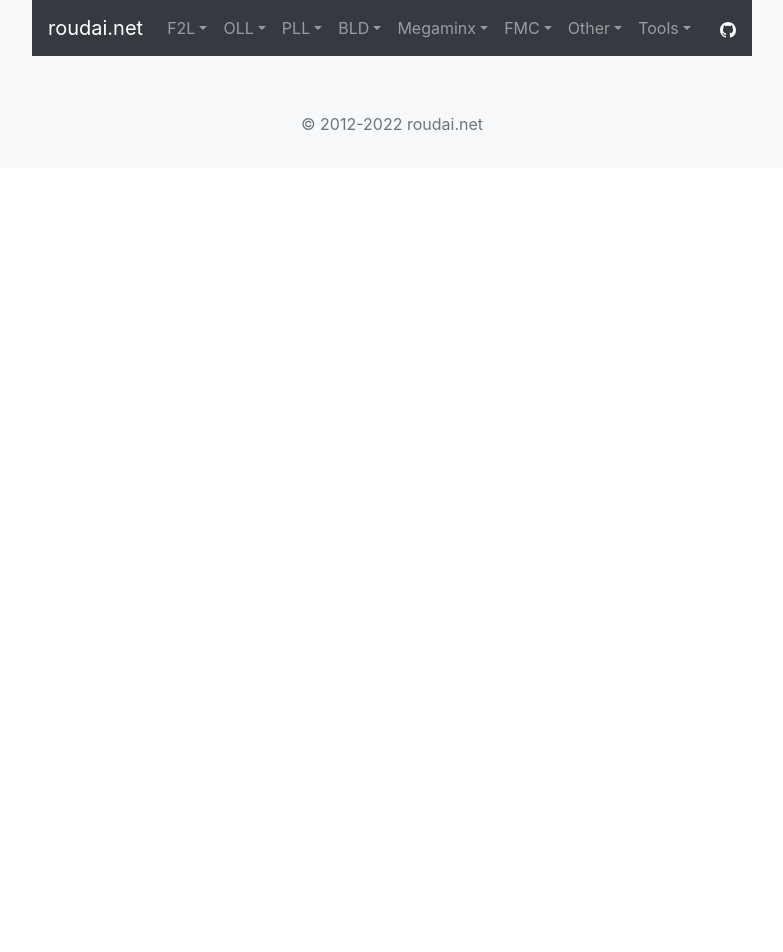
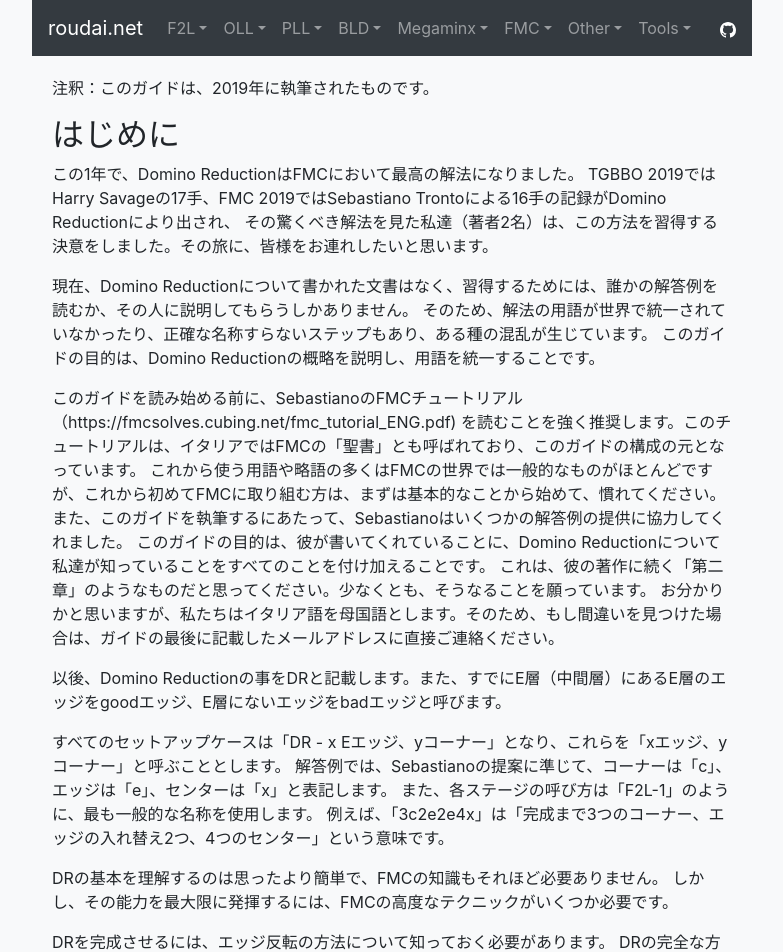
Before and after one commit to roudai/roudai.net, a Nuxt app: page /fmc/domino-first in a window 1280 px wide. Shown: the top 952 px of the page, without its empty margins (248-1031 px from the left). Before the commit the page ends 800 px from the top, so only its background shows below. Built offline with nearby package versions, Linux system fonts and the light colour scheme.

Commit message:
Domino Reduction

```diff
--- a/components/NavBar.vue
+++ b/components/NavBar.vue
@@ -41,6 +41,7 @@
 
           <b-nav-item-dropdown text="FMC" left>
             <b-dropdown-item to="/fmc/intro-fmc">最少手数競技の紹介</b-dropdown-item>
+            <b-dropdown-item to="/fmc/domino-reduction">Domino Reduction</b-dropdown-item>
           </b-nav-item-dropdown>
 
           <b-nav-item-dropdown text="Other" left>
--- /dev/null
+++ b/pages/fmc/domino-faq.vue
@@ -0,0 +1,40 @@
+<template>
+  <div>
+    <h2>FAQ（よくある質問）</h2>
+    <h3>DRとはなんですか？</h3>
+    <p>
+      DRとはDomino Deductionの略で、2軸のEOとコーナー向きが揃った状態のことです。
+      2軸のEOとは、通常のEOに加えてE層（中間層）のエッジがすべてE層にある状態を指します。
+      この状態になると、あとは[U, D, L2, R2, B2, F2]の回転だけでキューブを揃えることができます。
+    </p>
+
+    <h3>なぜDRを学ぶ必要があるのですか？</h3>
+    <p>
+      はじめはDRはセットアップが難しい感じるでしょうし、目標の手数で「完成」させるのはもっと難しいと思うでしょう。
+      でもマスターすれば、安定してとても美しい回答を得ることができるようになります。
+    </p>
+
+    <h3>DRを学ぶには何から始めればいいですか？</h3>
+    <p>
+      EOさえ習得すれば、DRを始めるために必要な知識は揃っています。
+      とはいえ、EOをただの上級テクニックとして知っているだけなのであれば、
+      DRを学ぶ前にもっと学ぶべきことはあるはずです。
+    </p>
+
+    <h3>「DR後キューブが良い状態に見える」とはどういう意味ですか？</h3>
+    <p>
+      とても優秀なFMC競技者が、このようなことを言っているのを聞いたことがあるかもしれません。
+      そのほとんどは、感覚によるものです。
+      DR状態にあるキューブはないものより簡単に解けるように見えますし、EOのあるキューブはないものよりも簡単に見えます。
+    </p>
+
+    <h3>DRってホントにいいんですか？</h3>
+    <p>
+      DRは、80%以上の確率で10手以内のものを見つけることができます。
+      ときには難しいこともありますが、ある程度練習すれば、12手以内で安定してDRを作ることができるようになります。
+      DRが終わると、そこからの「神の数字」は18手(*)となり、その解法は「人力」の方法でほとんど見つけることがでまきす。
+      つまり、DRは30手以内の解答を得るための確実で安定した方法なのです！
+    </p>
+    <p>*http://kociemba.org/cube.htm</p>
+  </div>
+</template>
--- /dev/null
+++ b/pages/fmc/domino-first.vue
@@ -0,0 +1,46 @@
+<template>
+  <div>
+    <p>
+      注釈：このガイドは、2019年に執筆されたものです。
+    </p>
+    <h2>はじめに</h2>
+    <p>
+      この1年で、Domino ReductionはFMCにおいて最高の解法になりました。
+      TGBBO 2019ではHarry Savageの17手、FMC 2019ではSebastiano Trontoによる16手の記録がDomino Reductionにより出され、
+      その驚くべき解法を見た私達（著者2名）は、この方法を習得する決意をしました。その旅に、皆様をお連れしたいと思います。
+    </p>
+    <p>
+      現在、Domino Reductionについて書かれた文書はなく、習得するためには、誰かの解答例を読むか、その人に説明してもらうしかありません。
+      そのため、解法の用語が世界で統一されていなかったり、正確な名称すらないステップもあり、ある種の混乱が生じています。
+      このガイドの目的は、Domino Reductionの概略を説明し、用語を統一することです。
+    </p>
+    <p>
+      このガイドを読み始める前に、SebastianoのFMCチュートリアル（https://fmcsolves.cubing.net/fmc_tutorial_ENG.pdf)
+      を読むことを強く推奨します。このチュートリアルは、イタリアではFMCの「聖書」とも呼ばれており、このガイドの構成の元となっています。
+      これから使う用語や略語の多くはFMCの世界では一般的なものがほとんどですが、これから初めてFMCに取り組む方は、まずは基本的なことから始めて、慣れてください。
+      また、このガイドを執筆するにあたって、Sebastianoはいくつかの解答例の提供に協力してくれました。
+      このガイドの目的は、彼が書いてくれていることに、Domino Reductionについて私達が知っていることをすべてのことを付け加えることです。
+      これは、彼の著作に続く「第二章」のようなものだと思ってください。少なくとも、そうなることを願っています。
+      お分かりかと思いますが、私たちはイタリア語を母国語とします。そのため、もし間違いを見つけた場合は、ガイドの最後に記載したメールアドレスに直接ご連絡ください。
+    </p>
+    <p>
+      以後、Domino Reductionの事をDRと記載します。また、すでにE層（中間層）にあるE層のエッジをgoodエッジ、E層にないエッジをbadエッジと呼びます。
+    </p>
+    <p>
+      すべてのセットアップケースは「DR - x Eエッジ、yコーナー」となり、これらを「xエッジ、yコーナー」と呼ぶこととします。
+      解答例では、Sebastianoの提案に準じて、コーナーは「c」、エッジは「e」、センターは「x」と表記します。
+      また、各ステージの呼び方は「F2L-1」のように、最も一般的な名称を使用します。
+      例えば、「3c2e2e4x」は「完成まで3つのコーナー、エッジの入れ替え2つ、4つのセンター」という意味です。
+    </p>
+    <p>
+      DRの基本を理解するのは思ったより簡単で、FMCの知識もそれほど必要ありません。
+      しかし、その能力を最大限に発揮するには、FMCの高度なテクニックがいくつか必要です。
+    </p>
+    <p>
+      DRを完成させるには、エッジ反転の方法について知っておく必要があります。
+      DRの完全な方法を得るためには、NISSとコーナー・エッジのインサートの知識が必要になることがほとんどです。
+      本当に良いDRによる解法を得たい場合は、DRの仕上げに逆NISS、センターインサーション、スライスインサーション
+      といった、その他多くの高度なFMCの技術を組み合わせる必要があります。
+    </p>
+  </div>
+</template>
--- /dev/null
+++ b/pages/fmc/domino-reduction.vue
@@ -0,0 +1,16 @@
+<template>
+  <div>
+    <h2>Domino Reduction チュートリアル</h2>
+    この記事は、<a href="https://drive.google.com/drive/folders/1mppifILqu9Bu2phr8zhXGcXasBsSkv_S">A Domino Reduction Guide</a>
+    を日本語訳したものです。
+
+      <h3><nuxt-link to="domino-faq">FAQ（よくある質問）</nuxt-link></h3>
+      <h3><nuxt-link to="domino-first">はじめに</nuxt-link></h3>
+      <h3><nuxt-link to="/fmc/domino-reduction">第一章 グッドEO</nuxt-link></h3>
+      <h3><nuxt-link to="/fmc/domino-reduction">第二章 コーナー反転＆グッドエッジ</nuxt-link></h3>
+      <h3><nuxt-link to="/fmc/domino-reduction">第三章 </nuxt-link></h3>
+      <h3><nuxt-link to="/fmc/domino-reduction">第四章 </nuxt-link></h3>
+      <h3><nuxt-link to="/fmc/domino-reduction">第五章 </nuxt-link></h3>
+
+  </div>
+</template>
```
